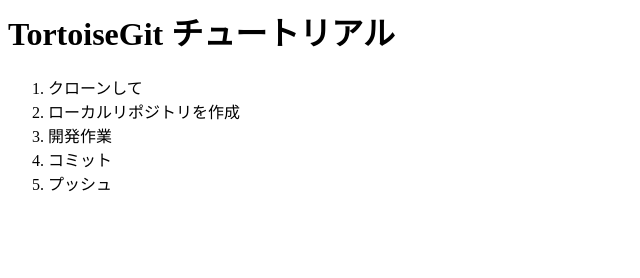
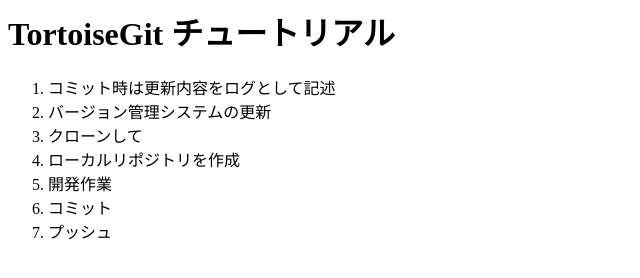
Before and after one commit to nnsato/github.io, a plain HTML site: page git-tut01.html in a window 1280 px wide. Shown: the whole page, without its empty margins (0-640 px from the left). Drawn offline with Linux system fonts and the light colour scheme.

Commit message:
git-tut01.html を更新してコミット

```diff
--- a/git-tut01.html
+++ b/git-tut01.html
@@ -3,6 +3,8 @@
 
  <h1>TortoiseGit チュートリアル</h1>
  <ol>
+<li>コミット時は更新内容をログとして記述</li>
+<li>バージョン管理システムの更新</li>
   <li>クローンして</li>
   <li>ローカルリポジトリを作成</li>
   <li>開発作業</li>
```
